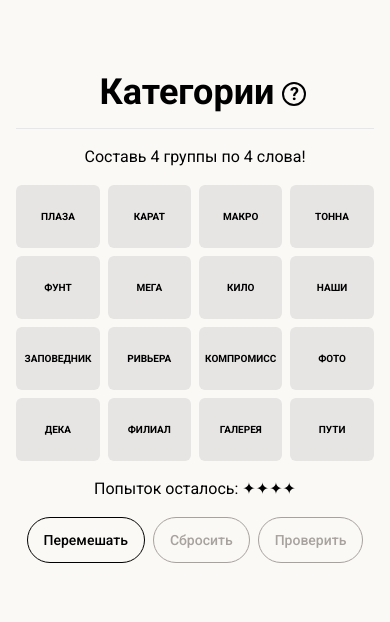
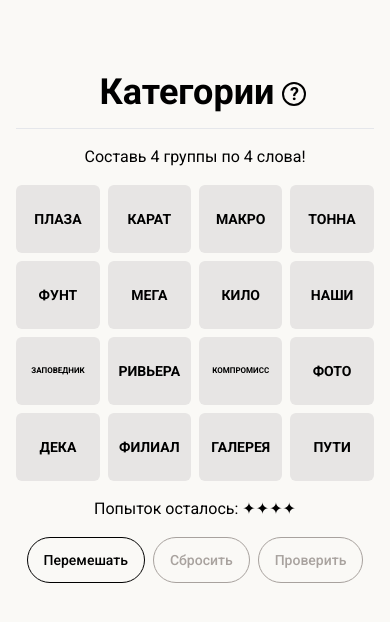
Before and after one commit to danuhaha/CategoriesRussian, a Next.js app: page / in a window 390 px wide. Shown: the top 622 px of the page. Built offline with nearby package versions, Linux system fonts and the light colour scheme.

Commit message:
Fix cell text resizing

```diff
--- a/app/_components/game/cell.tsx
+++ b/app/_components/game/cell.tsx
@@ -22,12 +22,36 @@ export default function Cell(props: CellProps) {
     ? "animate-horizontal-shake"
     : "";
 
+  // Count characters in the word
+  const charCount = props.cellValue.word.length;
+  let size = "text-sm";
+  let sizeXXS = "text-sm";
+  let sizeXS = "text-sm";
+  let sizeMD = "text-lg";
+
+  if (charCount > 5 && charCount <= 7) {
+    size = "text-xs";
+    sizeXXS = "text-sm";
+    sizeXS = "text-sm";
+
+  }
+  if (charCount > 7 && charCount <= 8) {
+    size = "text-xxs";
+    sizeXXS = "text-xs";
+    sizeXS = "text-sm";
+  }
+  if (charCount > 8) {
+    size = "text-xxxs";
+    sizeXXS = "text-xxs";
+    sizeXS = "text-xs";
+  }
+
   return (
     <button
       className={`${bgColor} py-6 rounded-md break-all px-1 transition ease-in-out ${guessAnimation} ${wrongGuessAnimation}`}
       onClick={handleClick}
     >
-      <h2 className={`${textColor} text-xxxs xxs:text-xxs xs:text-xs md:text-lg text-center font-bold`}>
+      <h2 className={`${textColor} ${size} xxs:${sizeXXS} xs:${sizeXS} md:${sizeMD} text-center font-bold`}>
         {props.cellValue.word.toUpperCase()}
       </h2>
     </button>
```
